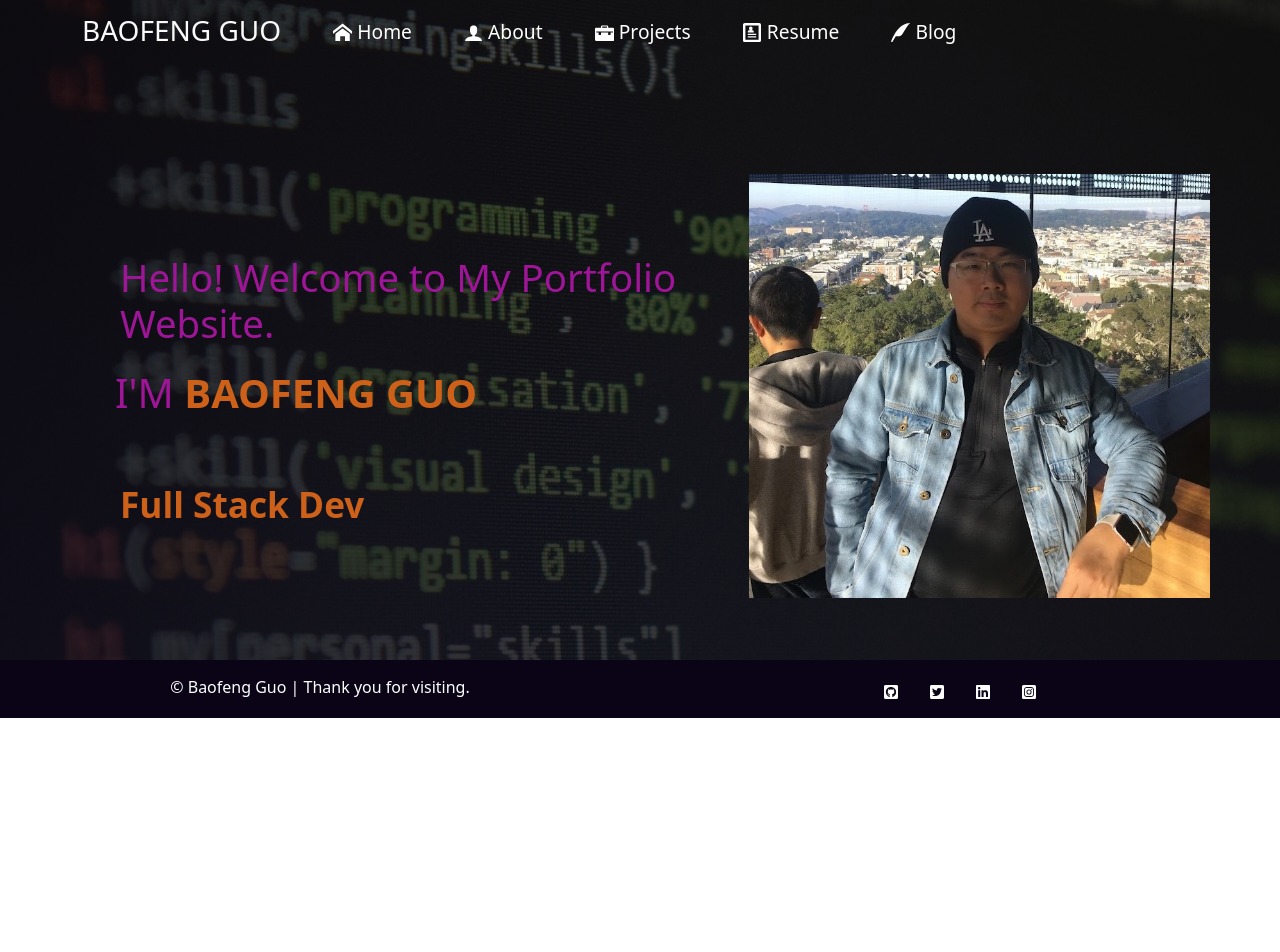
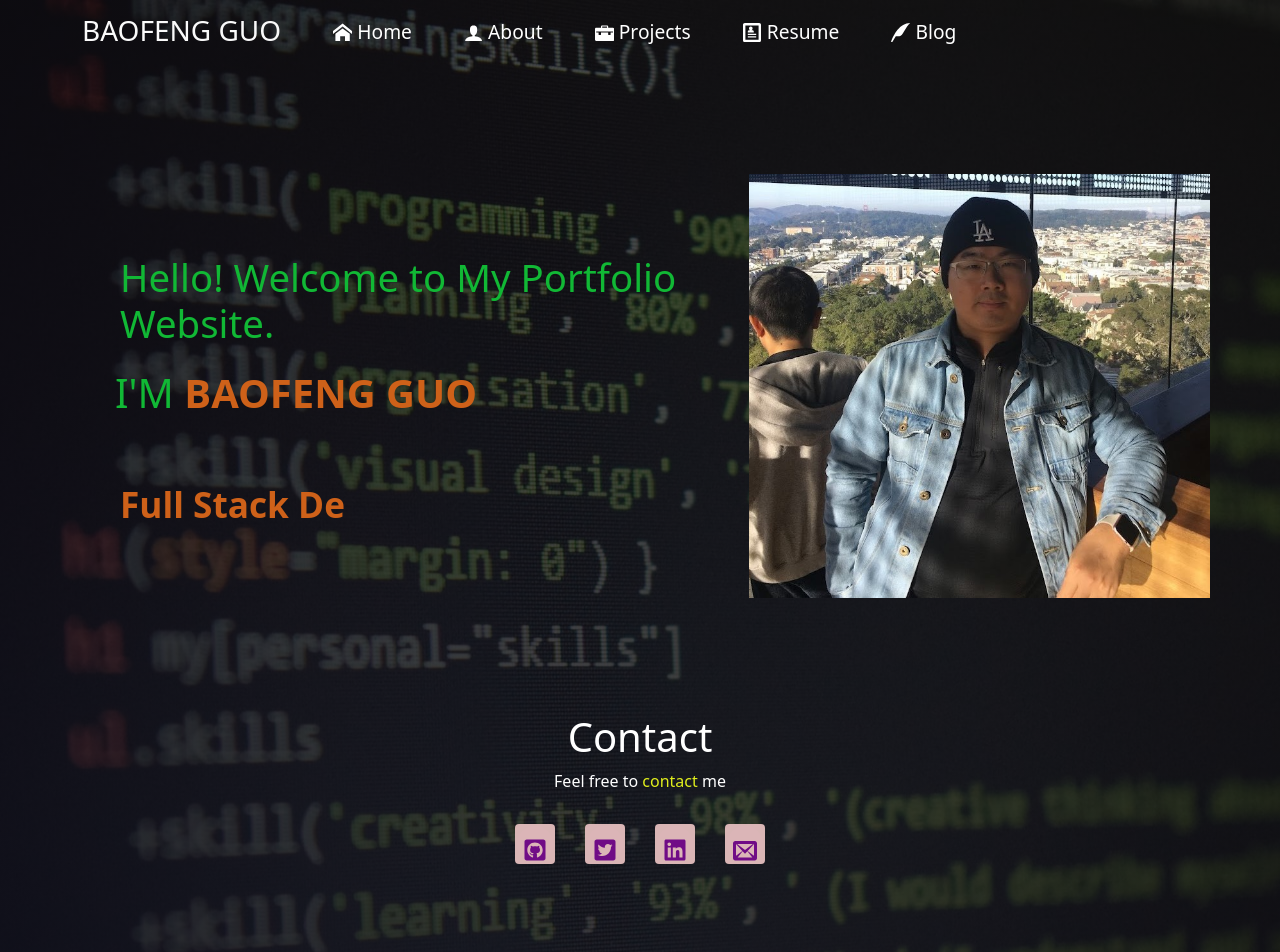
Before and after one commit to magickw/ReactPortfolio, a React (Create React App) app: page / in a window 1280 px wide. Shown: the top 952 px of the page. Before the commit the page ends 800 px from the top, so only its background shows below. Built offline with nearby package versions, Linux system fonts and the light colour scheme.

Commit message:
updated the homepage.

```diff
--- /dev/null
+++ b/src/components/Home/Contact.js
@@ -0,0 +1,71 @@
+import React from "react";
+import { Container, Row, Col } from "react-bootstrap";
+
+//imports social icons
+import {
+  FaGithubSquare,
+  FaTwitterSquare,
+  FaLinkedin,
+ } from "react-icons/fa";
+
+ import {
+    ImEnvelop
+   } from "react-icons/im";
+
+function Contact() {
+  return (
+    <Container fluid className="home-contact-section" id="contact">
+      <Container>
+        <Row>
+          <Col md={12} className="home-contact-social">
+            <h1>Contact</h1>
+            <p>
+              Feel free to <span className="yellow">contact </span> me
+            </p>
+            <ul className="home-contact-social-links">
+              <li className="social-icons">
+                <a
+                  href="https://github.com/magickw"
+                  target="_blank"
+                  rel="noreferrer"
+                  className="icon-colour  home-social-icons"
+                >
+                  <FaGithubSquare />
+                </a>
+              </li>
+              <li className="social-icons">
+                <a
+                  href="https://twitter.com/bfguo"
+                  target="_blank"
+                  rel="noreferrer"
+                  className="icon-colour  home-social-icons"
+                >
+                  <FaTwitterSquare />
+                </a>
+              </li>
+              <li className="social-icons">
+                <a
+                  href="https://www.linkedin.com/in/bfguo/"
+                  target="_blank"
+                  rel="noreferrer"
+                  className="icon-colour  home-social-icons"
+                >
+                  <FaLinkedin />
+                </a>
+              </li>
+              <li className="social-icons">
+                <a
+                  href="mailto:peteguo1983@gmail.com"
+                  className="icon-colour home-social-icons"
+                >
+                  <ImEnvelop />
+                </a>
+              </li>
+            </ul>
+          </Col>
+        </Row>
+      </Container>
+    </Container>
+  );
+}
+export default Contact;
--- a/src/components/Home/Home.js
+++ b/src/components/Home/Home.js
@@ -2,6 +2,7 @@ import React from "react";
 import { Container, Row, Col } from "react-bootstrap";
 import profileImg from "../../assets/profile.jpg";
 import Type from "./Type";
+import Contact from "./Contact";
 
 function Home() {
   return (
@@ -27,6 +28,10 @@ function Home() {
               <img src={profileImg} alt="profile" className="img-fluid"/>
             </Col>
           </Row>
+
+          <Row>
+             <Contact />
+          </Row>
         </Container>
       </Container>
     </section>
--- a/src/style.css
+++ b/src/style.css
@@ -202,7 +202,7 @@ html {
 
 .home-content {
   padding: 9rem 0 2rem !important;
-  color: rgb(158, 22, 151);
+  color: rgb(17, 184, 53);
   text-align: left;
 }
 
@@ -242,32 +242,32 @@ html {
 }
 
 
-.home-about-section {
+.home-contact-section {
   position: relative;
   padding-bottom: 70px !important;
   padding-top: 70px !important;
 }
 
-.home-about-description {
-  color: white !important;
+.home-contact-description {
+  color: rgb(233, 230, 79) !important;
   padding-top: 100px !important;
   padding-bottom: 20px !important;
   text-align: center;
 }
 
-.home-about-body {
+.home-contact-body {
   padding-top: 50px;
-  font-size: 1.2em !important;
+  font-size: 1.5em !important;
   text-align: left;
 }
 
-.home-about-social {
+.home-contact-social {
   text-align: center !important;
   padding-top: 25px;
   color: white !important;
 }
 
-.home-about-social-links {
+.home-contact-social-links {
   justify-content: center !important;
   padding-top: 15px !important;
   display: inline-block !important;
@@ -283,8 +283,8 @@ html {
   text-align: center !important;
   font-size: 1.5em !important;
   line-height: 2em !important;
-  background: rgba(255, 255, 255, 0.972) !important;
-  border-radius: 50% !important;
+  background: rgba(223, 186, 186, 0.972) !important;
+  border-radius: 10% !important;
   transition: 0.5s !important;
 }
 
```
Also changed, not shown: 1 other file (tests, documents, lock files or other folders).
